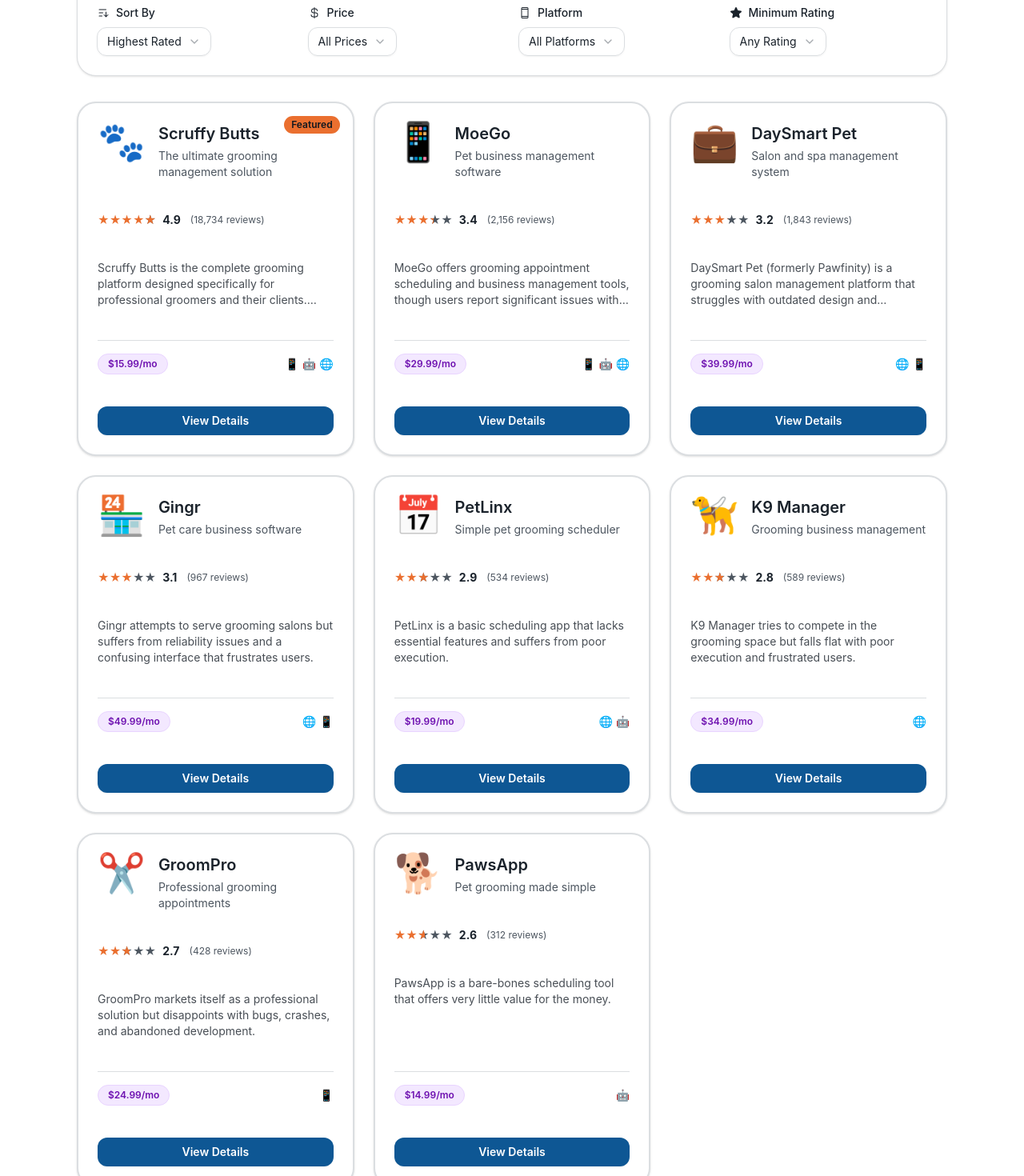
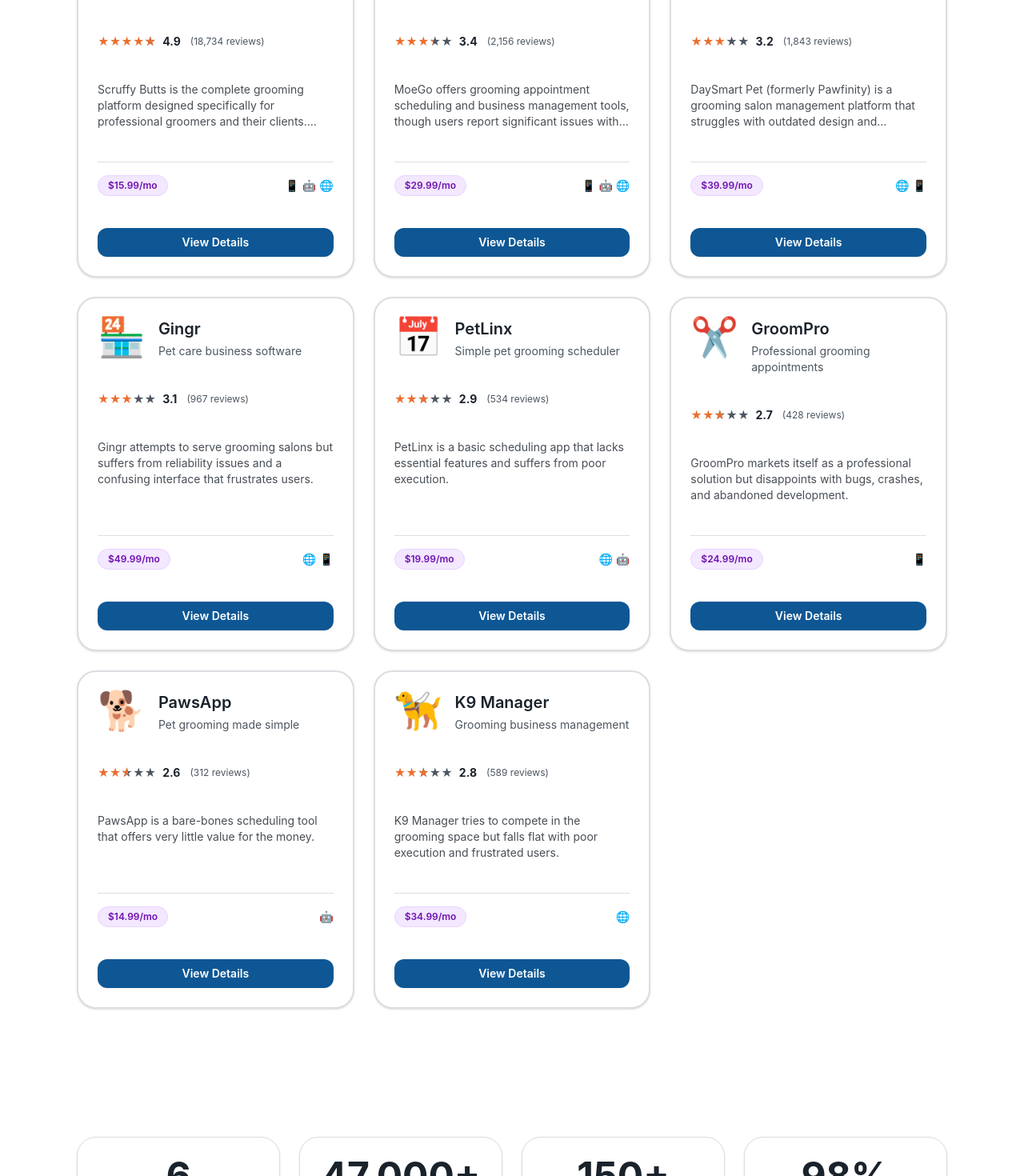
Before and after one commit to JimmysRanch/doggroomingappcom, a React (Vite) app: page / in a window 1280 px wide. Shown: the part 900-2370 px from the top of the page at 80% size. Built offline with nearby package versions, Linux system fonts and the light colour scheme.

Commit message:
Generated by Spark: Remove the filter and sort card

```diff
--- a/src/App.tsx
+++ b/src/App.tsx
@@ -1,11 +1,10 @@
-import { useState, useMemo, useEffect } from 'react'
+import { useState, useEffect } from 'react'
 import { groomingApps } from '@/lib/data'
-import { GroomingApp, SortOption, PriceFilter, PlatformFilter } from '@/lib/types'
+import { GroomingApp } from '@/lib/types'
 import { Navbar } from '@/components/Navbar'
 import { Hero } from '@/components/Hero'
 import { AppCard } from '@/components/AppCard'
 import { AppDetailModal } from '@/components/AppDetailModal'
-import { FilterControls } from '@/components/FilterControls'
 import { Stats } from '@/components/Stats'
 import { HowItWorks } from '@/components/HowItWorks'
 import { WhyChooseUs } from '@/components/WhyChooseUs'
@@ -19,10 +18,6 @@
 function App() {
   const [selectedApp, setSelectedApp] = useState<GroomingApp | null>(null)
   const [modalOpen, setModalOpen] = useState(false)
-  const [sortBy, setSortBy] = useState<SortOption>('rating')
-  const [priceFilter, setPriceFilter] = useState<PriceFilter>('all')
-  const [platformFilter, setPlatformFilter] = useState<PlatformFilter>('all')
-  const [minRating, setMinRating] = useState<number>(0)
 
   useEffect(() => {
     toast('Welcome to DogGroomingApp.com!', {
@@ -30,45 +25,6 @@
       duration: 4000,
     })
   }, [])
-
-  const filteredAndSortedApps = useMemo(() => {
-    let filtered = [...groomingApps]
-
-    if (priceFilter !== 'all') {
-      filtered = filtered.filter(app => app.priceType === priceFilter)
-    }
-
-    if (platformFilter !== 'all') {
-      filtered = filtered.filter(app => app.platforms.includes(platformFilter))
-    }
-
-    if (minRating > 0) {
-      filtered = filtered.filter(app => app.rating >= minRating)
-    }
-
-    filtered.sort((a, b) => {
-      switch (sortBy) {
-        case 'rating':
-          return b.rating - a.rating
-        case 'popular':
-          return b.reviewCount - a.reviewCount
-        case 'price-low':
-          return getPriceValue(a.price) - getPriceValue(b.price)
-        case 'price-high':
-          return getPriceValue(b.price) - getPriceValue(a.price)
-        default:
-          return 0
-      }
-    })
-
-    return filtered
-  }, [sortBy, priceFilter, platformFilter, minRating])
-
-  const getPriceValue = (price: string): number => {
-    if (price.toLowerCase() === 'free') return 0
-    const match = price.match(/\d+\.?\d*/)
-    return match ? parseFloat(match[0]) : 0
-  }
 
   const handleViewDetails = (app: GroomingApp) => {
     setSelectedApp(app)
@@ -79,15 +35,6 @@
     setModalOpen(false)
     setTimeout(() => setSelectedApp(null), 200)
   }
-
-  const handleClearFilters = () => {
-    setSortBy('rating')
-    setPriceFilter('all')
-    setPlatformFilter('all')
-    setMinRating(0)
-  }
-
-  const hasActiveFilters = priceFilter !== 'all' || platformFilter !== 'all' || minRating > 0
 
   return (
     <div className="min-h-screen bg-background">
@@ -104,33 +51,8 @@
           </p>
         </div>
 
-        <FilterControls
-          sortBy={sortBy}
-          onSortChange={setSortBy}
-          priceFilter={priceFilter}
-          onPriceFilterChange={setPriceFilter}
-          platformFilter={platformFilter}
-          onPlatformFilterChange={setPlatformFilter}
-          minRating={minRating}
-          onMinRatingChange={setMinRating}
-          resultCount={filteredAndSortedApps.length}
-          totalCount={groomingApps.length}
-          hasActiveFilters={hasActiveFilters}
-          onClearFilters={handleClearFilters}
-        />
-
-        {filteredAndSortedApps.length === 0 ? (
-          <motion.div
-            initial={{ opacity: 0, y: 20 }}
-            animate={{ opacity: 1, y: 0 }}
-            className="text-center py-16"
-          >
-            <p className="text-2xl font-semibold text-foreground mb-2">No apps match your filters</p>
-            <p className="text-muted-foreground mb-6">Try adjusting your filter criteria to see more results</p>
-          </motion.div>
-        ) : (
         <div className="grid md:grid-cols-2 lg:grid-cols-3 gap-6 mb-24">
-            {filteredAndSortedApps.map((app, index) => (
+          {groomingApps.map((app, index) => (
             <motion.div
               key={app.id}
               initial={{ opacity: 0, y: 20 }}
@@ -144,7 +66,6 @@
             </motion.div>
           ))}
         </div>
-        )}
 
         <Stats />
 
```
Lines whose indentation alone changed are shown as unchanged.
